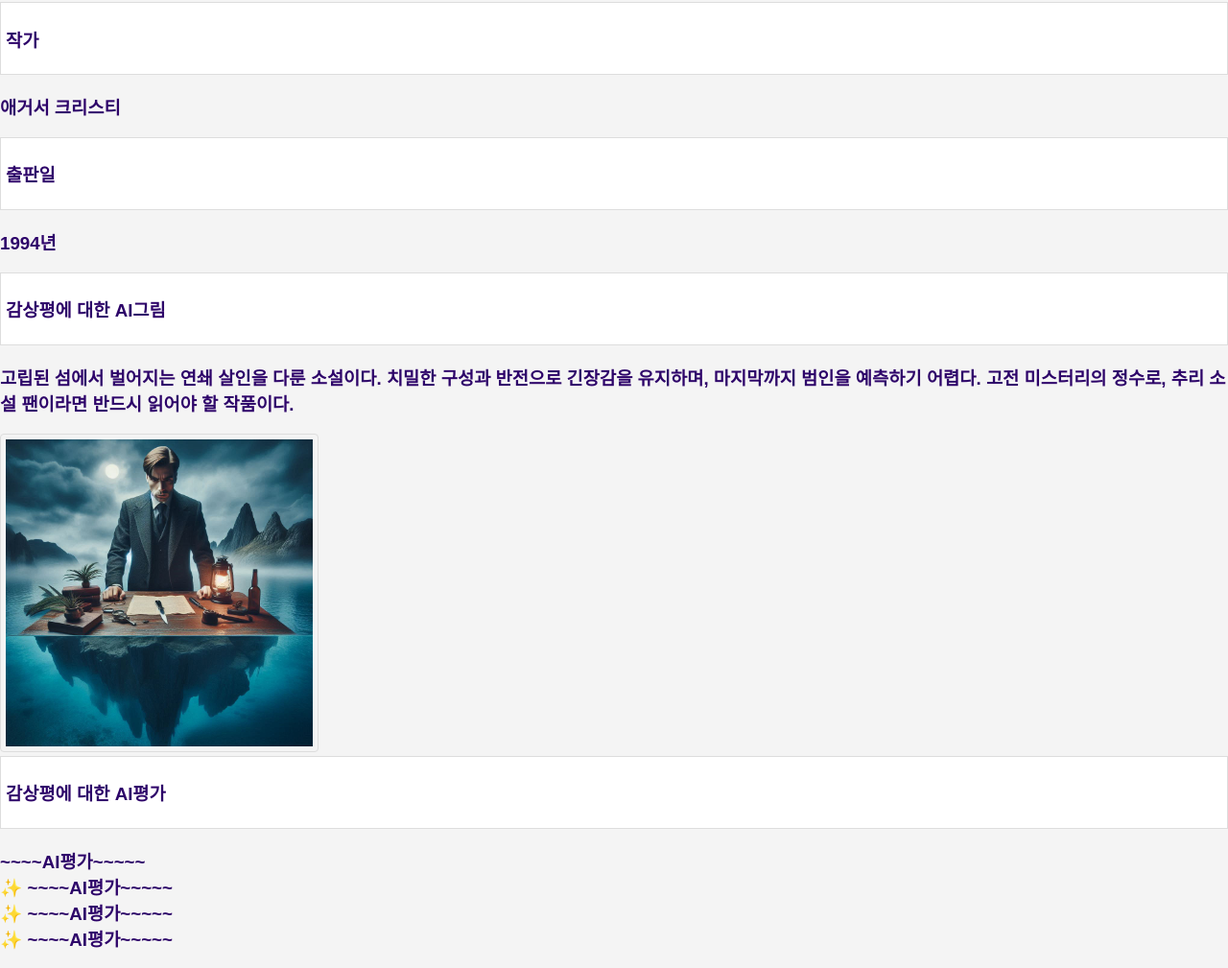
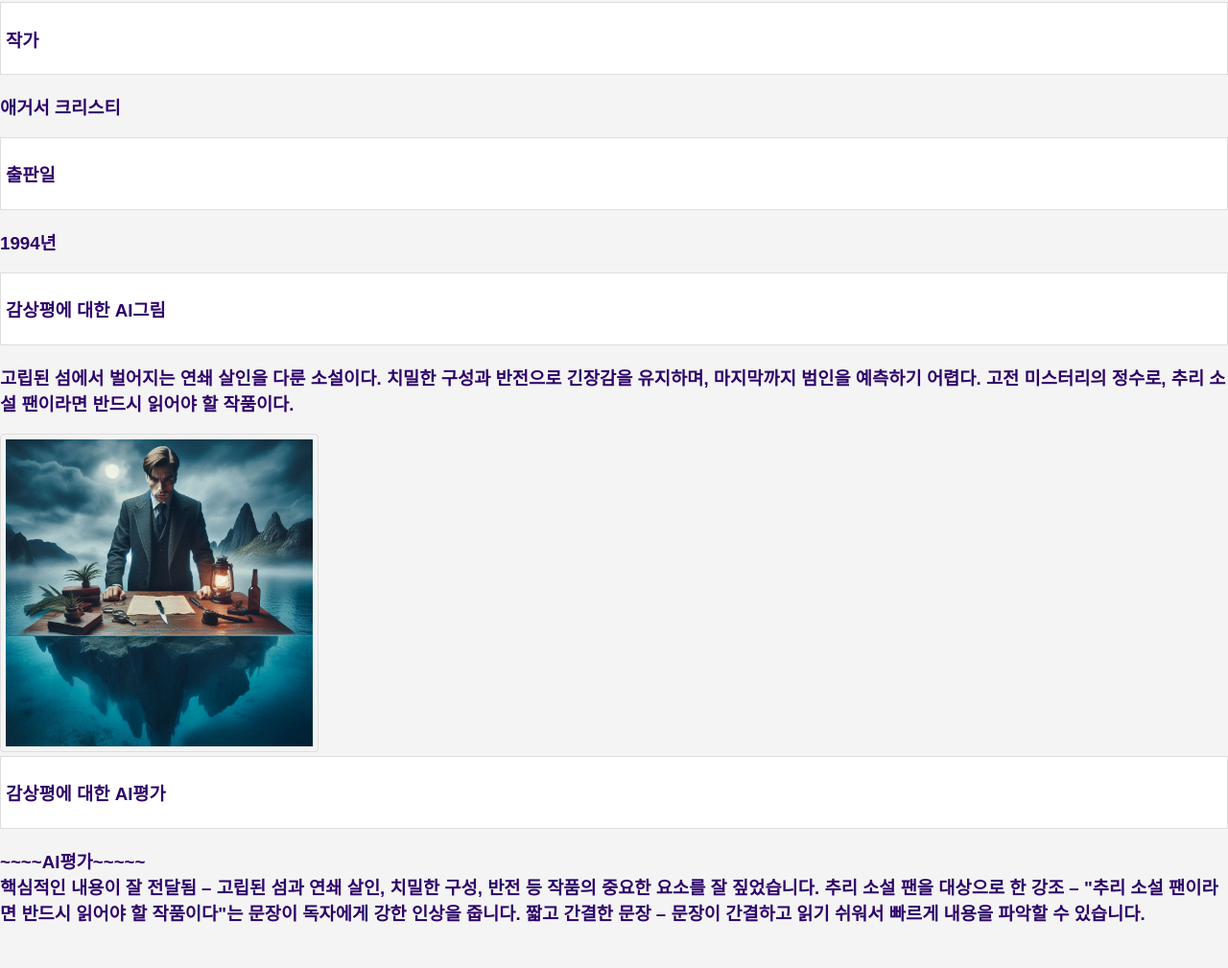
Before and after one commit to past7517/BookLog, a plain HTML site: page book3.html in a window 1280 px wide. Shown: the part 87-1096 px from the top of the page at 96% size. After the commit the page ends 1069 px from the top, so only its background shows below. Drawn offline with Linux system fonts and the light colour scheme.

Commit message:
book3.html

```diff
--- a/book3.html
+++ b/book3.html
@@ -21,9 +21,9 @@
     <img src="그아없.png" alt=그리고 아무도 없었다">
     <li><h3>감상평에 대한 AI평가</h3></li>
     <h3>~~~~AI평가~~~~~<br>
-        &#10024; ~~~~AI평가~~~~~<br>
-        &#10024; ~~~~AI평가~~~~~<br>
-        &#10024; ~~~~AI평가~~~~~<br>
+        핵심적인 내용이 잘 전달됨 – 고립된 섬과 연쇄 살인, 치밀한 구성, 반전 등 작품의 중요한 요소를 잘 짚었습니다.
+추리 소설 팬을 대상으로 한 강조 – "추리 소설 팬이라면 반드시 읽어야 할 작품이다"는 문장이 독자에게 강한 인상을 줍니다.
+짧고 간결한 문장 – 문장이 간결하고 읽기 쉬워서 빠르게 내용을 파악할 수 있습니다.
     </h3>
 </ul>
 
```
